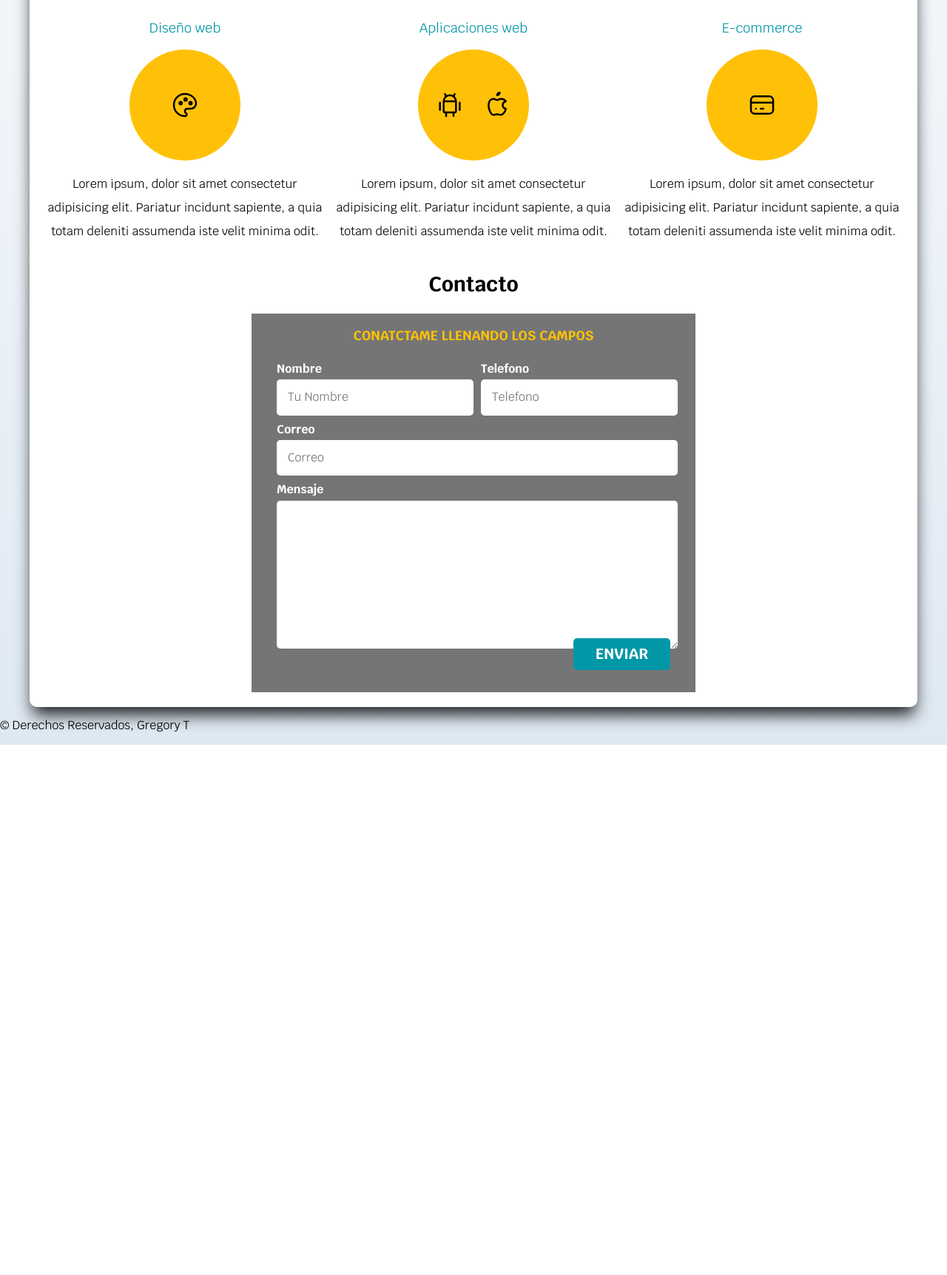
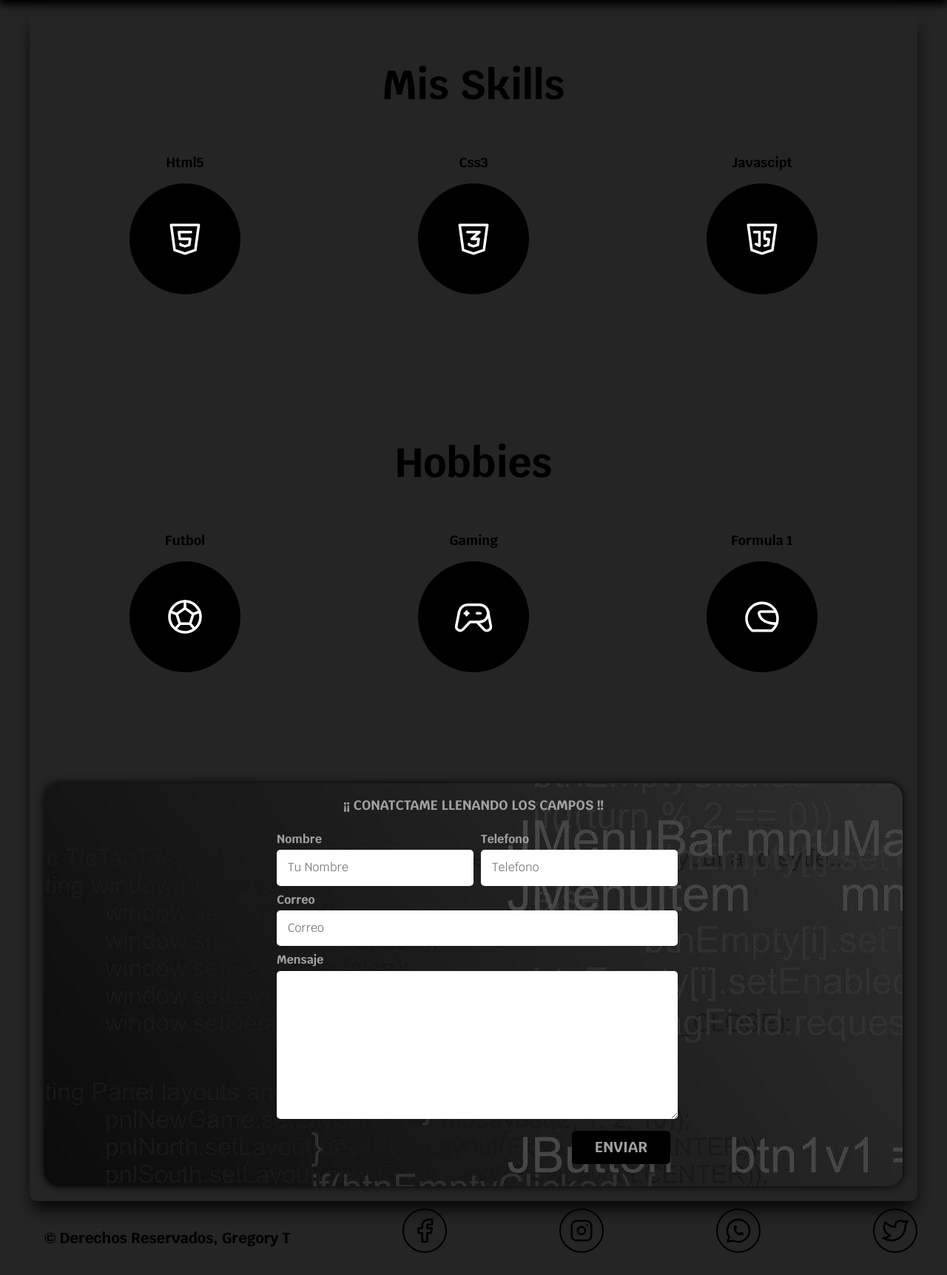
Before and after one commit to Gregoritc/Portafolioudemy, a plain HTML site: page index.html in a window 1280 px wide. Shown: the part 696-2420 px from the top of the page at 74% size. Before the commit the page ends 1703 px from the top, so only its background shows below. Drawn offline with Linux system fonts and the light colour scheme.

Commit message:
proyecto

```diff
--- a/index.html
+++ b/index.html
@@ -4,6 +4,7 @@
 <head>
     <meta charset="UTF-8">
     <meta name="viewport" content="width=device-width, initial-scale=1.0">
+    <link rel="shortcut icon" href="img/logo.svg">
     <link rel="stylesheet" href="normalize.css">
     <link rel="preconnect" href="https://fonts.googleapis.com">
     <link rel="preconnect" href="https://fonts.gstatic.com" crossorigin>
@@ -13,13 +14,16 @@
     <link rel="stylesheet" href="style.css">
 
 
-    <title>Proyecto</title>
+    <title>Portafolio Gregory T</title>
 
 </head>
 
 <body>
-    <header>
-        <h1 class="titulo">Gregory T <span>Freelancer</span></h1>
+    <header class="header">
+        <div class="img">
+            <img src="img/gregorylogo.png.png" width="200rem" height="200rem">
+        </div>
+
     </header>
     <div class="nav-bg">
         <nav class="navegacion-principal contenedor">
@@ -32,96 +36,114 @@
 
     <section class="hero">
         <div class="contenido-hero">
-            <h2>Diseño y Desarrollo Web</h2>
-            <div class="ubicacion">
-                <svg xmlns="http://www.w3.org/2000/svg" class="icon icon-tabler icon-tabler-map-pin" width="88"
-                    height="88" viewBox="0 0 24 24" stroke-width="1.5" stroke="#ffbf00" fill="none"
-                    stroke-linecap="round" stroke-linejoin="round">
-                    <path stroke="none" d="M0 0h24v24H0z" fill="none" />
-                    <path d="M9 11a3 3 0 1 0 6 0a3 3 0 0 0 -6 0" />
-                    <path d="M17.657 16.657l-4.243 4.243a2 2 0 0 1 -2.827 0l-4.244 -4.243a8 8 0 1 1 11.314 0z" />
-                </svg>
-                <p>Santiago de Chile</p>
-            </div><!--.contenido-hero-->
-            <a class="boton" href="#">Contactar</a>
+            <h2>{Diseño y Desarrollo Web}</h2>
+            <!--.contenido-hero-->
+            <!--<a class="boton" href="#">Contactar</a>-->
         </div>
     </section>
 
     <main class="contenedor sombra">
-        <h2>Mis Servicios</h2>
-
+        <div class="cajas">
+            <h2>Mis Skills</h2>
             <div class="servicios">
                 <section class="servicio">
-                <h3>Diseño web</h3>
+                    <h3>Html5</h3>
                     <div class="iconos">
-                    <svg xmlns="http://www.w3.org/2000/svg" class="icon icon-tabler icon-tabler-palette" width="40"
-                        height="40" viewBox="0 0 24 24" stroke-width="1.5" stroke="#000000" fill="none"
+                        <svg xmlns="http://www.w3.org/2000/svg" class="icon icon-tabler icon-tabler-brand-html5"
+                            width="56" height="56" viewBox="0 0 24 24" stroke-width="1.5" stroke="#ffffff" fill="none"
+                            stroke-linecap="round" stroke-linejoin="round">
+                            <path stroke="none" d="M0 0h24v24H0z" fill="none" />
+                            <path d="M20 4l-2 14.5l-6 2l-6 -2l-2 -14.5z" />
+                            <path d="M15.5 8h-7l.5 4h6l-.5 3.5l-2.5 .75l-2.5 -.75l-.1 -.5" />
+                        </svg>
+                    </div>
+                </section>
+
+                <section class="servicio">
+                    <h3>Css3</h3>
+                    <div class="iconos">
+                        <svg xmlns="http://www.w3.org/2000/svg" class="icon icon-tabler icon-tabler-brand-css3"
+                            width="56" height="56" viewBox="0 0 24 24" stroke-width="1.5" stroke="#ffffff" fill="none"
+                            stroke-linecap="round" stroke-linejoin="round">
+                            <path stroke="none" d="M0 0h24v24H0z" fill="none" />
+                            <path d="M20 4l-2 14.5l-6 2l-6 -2l-2 -14.5z" />
+                            <path d="M8.5 8h7l-4.5 4h4l-.5 3.5l-2.5 .75l-2.5 -.75l-.1 -.5" />
+                        </svg>
+                    </div>
+                </section>
+
+                <section class="servicio">
+                    <h3>Javascipt</h3>
+                    <div class="iconos">
+                        <svg xmlns="http://www.w3.org/2000/svg" class="icon icon-tabler icon-tabler-brand-javascript"
+                            width="56" height="56" viewBox="0 0 24 24" stroke-width="1.5" stroke="#ffffff" fill="none"
+                            stroke-linecap="round" stroke-linejoin="round">
+                            <path stroke="none" d="M0 0h24v24H0z" fill="none" />
+                            <path d="M20 4l-2 14.5l-6 2l-6 -2l-2 -14.5z" />
+                            <path d="M7.5 8h3v8l-2 -1" />
+                            <path
+                                d="M16.5 8h-2.5a.5 .5 0 0 0 -.5 .5v3a.5 .5 0 0 0 .5 .5h1.423a.5 .5 0 0 1 .495 .57l-.418 2.93l-2 .5" />
+                        </svg>
+                    </div>
+                </section>
+            </div>
+        </div>
+        <div class="cajas">
+            <h2>Hobbies</h2>
+            <div class="servicios">
+                <section class="servicio">
+                    <h3>Futbol</h3>
+                    <div class="iconos">
+                        <svg xmlns="http://www.w3.org/2000/svg" class="icon icon-tabler icon-tabler-ball-football"
+                            width="56" height="56" viewBox="0 0 24 24" stroke-width="1.5" stroke="#ffffff" fill="none"
+                            stroke-linecap="round" stroke-linejoin="round">
+                            <path stroke="none" d="M0 0h24v24H0z" fill="none" />
+                            <path d="M12 12m-9 0a9 9 0 1 0 18 0a9 9 0 1 0 -18 0" />
+                            <path d="M12 7l4.76 3.45l-1.76 5.55h-6l-1.76 -5.55z" />
+                            <path
+                                d="M12 7v-4m3 13l2.5 3m-.74 -8.55l3.74 -1.45m-11.44 7.05l-2.56 2.95m.74 -8.55l-3.74 -1.45" />
+                        </svg>
+                    </div>
+                </section>
+
+                <section class="servicio">
+                    <h3>Gaming</h3>
+                    <div class="iconos">
+                        <svg xmlns="http://www.w3.org/2000/svg" class="icon icon-tabler icon-tabler-device-gamepad-2"
+                            width="56" height="56" viewBox="0 0 24 24" stroke-width="1.5" stroke="#ffffff" fill="none"
                             stroke-linecap="round" stroke-linejoin="round">
                             <path stroke="none" d="M0 0h24v24H0z" fill="none" />
                             <path
-                            d="M12 21a9 9 0 0 1 0 -18c4.97 0 9 3.582 9 8c0 1.06 -.474 2.078 -1.318 2.828c-.844 .75 -1.989 1.172 -3.182 1.172h-2.5a2 2 0 0 0 -1 3.75a1.3 1.3 0 0 1 -1 2.25" />
-                        <path d="M8.5 10.5m-1 0a1 1 0 1 0 2 0a1 1 0 1 0 -2 0" />
-                        <path d="M12.5 7.5m-1 0a1 1 0 1 0 2 0a1 1 0 1 0 -2 0" />
-                        <path d="M16.5 10.5m-1 0a1 1 0 1 0 2 0a1 1 0 1 0 -2 0" />
+                                d="M12 5h3.5a5 5 0 0 1 0 10h-5.5l-4.015 4.227a2.3 2.3 0 0 1 -3.923 -2.035l1.634 -8.173a5 5 0 0 1 4.904 -4.019h3.4z" />
+                            <path d="M14 15l4.07 4.284a2.3 2.3 0 0 0 3.925 -2.023l-1.6 -8.232" />
+                            <path d="M8 9v2" />
+                            <path d="M7 10h2" />
+                            <path d="M14 10h2" />
                         </svg>
                     </div>
-                <p>Lorem ipsum, dolor sit amet consectetur adipisicing elit. Pariatur incidunt sapiente, a quia totam
-                    deleniti assumenda iste velit minima odit.</p>
                 </section>
 
                 <section class="servicio">
-                <h3>Aplicaciones web</h3>
+                    <h3>Formula 1</h3>
                     <div class="iconos">
-                    <svg xmlns="http://www.w3.org/2000/svg" class="icon icon-tabler icon-tabler-brand-android"
-                        width="40" height="40" viewBox="0 0 24 24" stroke-width="1.5" stroke="#000000" fill="none"
+                        <svg xmlns="http://www.w3.org/2000/svg" class="icon icon-tabler icon-tabler-helmet" width="56"
+                            height="56" viewBox="0 0 24 24" stroke-width="1.5" stroke="#ffffff" fill="none"
                             stroke-linecap="round" stroke-linejoin="round">
                             <path stroke="none" d="M0 0h24v24H0z" fill="none" />
-                        <path d="M4 10l0 6" />
-                        <path d="M20 10l0 6" />
-                        <path d="M7 9h10v8a1 1 0 0 1 -1 1h-8a1 1 0 0 1 -1 -1v-8a5 5 0 0 1 10 0" />
-                        <path d="M8 3l1 2" />
-                        <path d="M16 3l-1 2" />
-                        <path d="M9 18l0 3" />
-                        <path d="M15 18l0 3" />
-                    </svg>
-                    <svg xmlns="http://www.w3.org/2000/svg" class="icon icon-tabler icon-tabler-brand-apple" width="40"
-                        height="40" viewBox="0 0 24 24" stroke-width="1.5" stroke="#000000" fill="none"
-                        stroke-linecap="round" stroke-linejoin="round">
-                        <path stroke="none" d="M0 0h24v24H0z" fill="none" />
+                            <path d="M12 4a9 9 0 0 1 5.656 16h-11.312a9 9 0 0 1 5.656 -16z" />
                             <path
-                            d="M9 7c-3 0 -4 3 -4 5.5c0 3 2 7.5 4 7.5c1.088 -.046 1.679 -.5 3 -.5c1.312 0 1.5 .5 3 .5s4 -3 4 -5c-.028 -.01 -2.472 -.403 -2.5 -3c-.019 -2.17 2.416 -2.954 2.5 -3c-1.023 -1.492 -2.951 -1.963 -3.5 -2c-1.433 -.111 -2.83 1 -3.5 1c-.68 0 -1.9 -1 -3 -1z" />
-                        <path d="M12 4a2 2 0 0 0 2 -2a2 2 0 0 0 -2 2" />
+                                d="M20 9h-8.8a1 1 0 0 0 -.968 1.246c.507 2 1.596 3.418 3.268 4.254c2 1 4.333 1.5 7 1.5" />
                         </svg>
                     </div>
-
-                <p>Lorem ipsum, dolor sit amet consectetur adipisicing elit. Pariatur incidunt sapiente, a quia totam
-                    deleniti assumenda iste velit minima odit.</p>
-            </section>
-
-            <section class="servicio">
-                <h3>E-commerce</h3>
-                <div class="iconos">
-                    <svg xmlns="http://www.w3.org/2000/svg" class="icon icon-tabler icon-tabler-credit-card" width="40"
-                        height="40" viewBox="0 0 24 24" stroke-width="1.5" stroke="#000000" fill="none"
-                        stroke-linecap="round" stroke-linejoin="round">
-                        <path stroke="none" d="M0 0h24v24H0z" fill="none" />
-                        <path d="M3 5m0 3a3 3 0 0 1 3 -3h12a3 3 0 0 1 3 3v8a3 3 0 0 1 -3 3h-12a3 3 0 0 1 -3 -3z" />
-                        <path d="M3 10l18 0" />
-                        <path d="M7 15l.01 0" />
-                        <path d="M11 15l2 0" />
-                    </svg>
             </div>
-                <p>Lorem ipsum, dolor sit amet consectetur adipisicing elit. Pariatur incidunt sapiente, a quia totam
-                    deleniti assumenda iste velit minima odit.</p>
             </section>
         </div> <!-- .servicios-->
 
         <section>
-            <h2>Contacto</h2>
-
+            <div class="contacto">
                 <form class="formulario">
                     <fieldset>
-                    <legend>Conatctame llenando los campos</legend>
+                        <legend>¡¡ Conatctame llenando los campos !!</legend>
 
                         <div class="contenedor-campos">
 
@@ -145,19 +167,55 @@
                                 <textarea class="input-text"></textarea>
                             </div>
                         </div> <!--.contenedor-campos-->
-
                         <div class="alinear-derecha flex">
                             <input class="boton w-sm-100" type="submit" value="Enviar">
                         </div>
                     </fieldset>
                 </form>
+            </div>
         </section>
     </main>
 
-    <footer class="footer">
+    <footer class="footer contenedor">
         <p>&#169; Derechos Reservados, Gregory T</p>
+        <div class="redes">
+            <svg xmlns="http://www.w3.org/2000/svg" class="icon icon-tabler icon-tabler-brand-facebook" width="40"
+                height="40" viewBox="0 0 24 24" stroke-width="1.5" stroke="#000000" fill="none" stroke-linecap="round"
+                stroke-linejoin="round">
+                <path stroke="none" d="M0 0h24v24H0z" fill="none" />
+                <path d="M7 10v4h3v7h4v-7h3l1 -4h-4v-2a1 1 0 0 1 1 -1h3v-4h-3a5 5 0 0 0 -5 5v2h-3" />
+            </svg>
+        </div>
+        <div class="redes">
+            <svg xmlns="http://www.w3.org/2000/svg" class="icon icon-tabler icon-tabler-brand-instagram" width="40"
+                height="40" viewBox="0 0 24 24" stroke-width="1.5" stroke="#000000" fill="none" stroke-linecap="round"
+                stroke-linejoin="round">
+                <path stroke="none" d="M0 0h24v24H0z" fill="none" />
+                <path d="M4 4m0 4a4 4 0 0 1 4 -4h8a4 4 0 0 1 4 4v8a4 4 0 0 1 -4 4h-8a4 4 0 0 1 -4 -4z" />
+                <path d="M12 12m-3 0a3 3 0 1 0 6 0a3 3 0 1 0 -6 0" />
+                <path d="M16.5 7.5l0 .01" />
+            </svg>
+        </div>
+        <div class="redes">
+            <svg xmlns="http://www.w3.org/2000/svg" class="icon icon-tabler icon-tabler-brand-whatsapp" width="40"
+                height="40" viewBox="0 0 24 24" stroke-width="1.5" stroke="#000000" fill="none" stroke-linecap="round"
+                stroke-linejoin="round">
+                <path stroke="none" d="M0 0h24v24H0z" fill="none" />
+                <path d="M3 21l1.65 -3.8a9 9 0 1 1 3.4 2.9l-5.05 .9" />
+                <path
+                    d="M9 10a.5 .5 0 0 0 1 0v-1a.5 .5 0 0 0 -1 0v1a5 5 0 0 0 5 5h1a.5 .5 0 0 0 0 -1h-1a.5 .5 0 0 0 0 1" />
+            </svg>
+        </div>
+        <div class="redes">
+            <svg xmlns="http://www.w3.org/2000/svg" class="icon icon-tabler icon-tabler-brand-twitter" width="40"
+                height="40" viewBox="0 0 24 24" stroke-width="1.5" stroke="#000000" fill="none" stroke-linecap="round"
+                stroke-linejoin="round">
+                <path stroke="none" d="M0 0h24v24H0z" fill="none" />
+                <path
+                    d="M22 4.01c-1 .49 -1.98 .689 -3 .99c-1.121 -1.265 -2.783 -1.335 -4.38 -.737s-2.643 2.06 -2.62 3.737v1c-3.245 .083 -6.135 -1.395 -8 -4c0 0 -4.182 7.433 4 11c-1.872 1.247 -3.739 2.088 -6 2c3.308 1.803 6.913 2.423 10.034 1.517c3.58 -1.04 6.522 -3.723 7.651 -7.742a13.84 13.84 0 0 0 .497 -3.753c0 -.249 1.51 -2.772 1.818 -4.013z" />
+            </svg>
+        </div>
     </footer>
-
 </body>
 
 </html>
--- a/style.css
+++ b/style.css
@@ -1,16 +1,18 @@
-:root {
+/*:root {
     --blanco: #ffffff;
     --oscuro: #212121;
     --primario: #ffc107;
-    --secundario: #0097a7;
+    --secundario: hsla(0, 0%, 0%, 0.877);
     --gris: #757575;
     --grisClaro: #dfe9f3;
-}
+}*/
+
 /*==== GLOBALES===*/
 
 html {
     font-size: 62.5%;
     box-sizing: border-box;
+    scroll-snap-type: y mandatory;
   }
   *, *:before, *:after {
     box-sizing: inherit;
@@ -20,7 +22,7 @@ body {
     font-size: 16px; /* 1rem = 10px */
     font-family: 'Gloria Hallelujah', cursive;
     font-family: 'Krub', sans-serif;
-    background-image: linear-gradient(to top, var(--grisClaro) 0%, var(--blanco) 100% );
+    background-color: hsla(0, 0%, 9%, 0.938);
 }
 
 .contenedor {
@@ -28,10 +30,10 @@ body {
     margin: 0 auto;
 }
 .boton {
-    background-color: var(--secundario);
-    color: var(--blanco);
+    background-color: black;
+    color: hsl(0, 0%, 63%);
     padding: 1rem 3rem;
-    margin-top: 1rem;
+    margin-top: 2rem;
     font-size: 2rem;
     text-decoration: none;
     text-transform: uppercase;
@@ -39,8 +41,20 @@ body {
     border-radius: 0.5rem;
     width: 90%;
     text-align: center;
-    border: none;
+    border: 1px solid black;
+
 }
+/*======= HEADER ======*/
+.header {
+   /*background-color: hsl(0, 0%, 63%);*/
+}
+
+.img {
+    display: flex;
+    justify-content: center;
+    filter: drop-shadow(0px 0px 3px white);
+}
+
 @media (min-width: 768px) {
     .boton {
         width: auto;
@@ -48,13 +62,23 @@ body {
 
 }
 .boton:hover {
+    transition: 0.3s;
+    color: white;
     cursor: pointer;
+    border: 1px solid white;
 }
 .sombra {
     box-shadow: 0px 14px 22px -4px rgba(0,0,0,0.89);
     background-color: var(--blanco);
     padding: 2rem;
     border-radius: 1rem;
+}
+.cajas {
+    padding-bottom: 15rem;
+}
+
+.cajas h2 {
+    font-size: 5.5rem;
 }
 
 
@@ -76,9 +100,10 @@ h1,h2,h3 {
 }
 /*====== TITULOS========*/
 
-.titulo span {
+/*.titulo span {
     font-size: 2rem;
-}
+}*/
+
 /**=====UTILIDADES=========**/
 .w-sm-100 {
     width: 100%;
@@ -96,11 +121,12 @@ h1,h2,h3 {
 }
 .alinear-derecha {
     justify-content: flex-end;
+    margin-top: 2rem;
 
 }
-/*==== VAVEGACION PRINCIPAL ======*/
+/*==== NAVEGACION PRINCIPAL ======*/
 .nav-bg {
-    background-color: var(--secundario);
+    background-color: black;
 }
 
 .navegacion-principal {
@@ -118,26 +144,27 @@ h1,h2,h3 {
 .navegacion-principal a {
     display: block;
     text-align: center;
-    color: var(--blanco);
+    color: hsl(0, 0%, 63%);
     text-decoration: none;
     font-size: 2rem;
     font-weight: 700;
     padding: 1rem;
 }
-.navegacion-principal a:hover {
-    transition: 0.5s;
-    background-color: var(--primario);
-    color: var(--oscuro);
+/*.navegacion-principal*/ a:hover {
+    transition: 0.3s;
+    color: black;
+    text-shadow: 0px 0px 5px white;
 }
 
 /*======== HERO =========*/
 .hero {
-    background-image: url(img/hero.jpg);
+    background-image: url(img/coding.jpg);
     background-repeat: no-repeat;
     background-size: cover;
     height: 450px;
     position: relative;
     margin-bottom: 2rem;
+    box-shadow: 0px 10px 10px black;
 }
 .contenido-hero {
     position: absolute;
@@ -148,11 +175,11 @@ h1,h2,h3 {
     flex-direction: column;
     align-items: center;
     justify-content: center;
-    color: var(--blanco);
 }
-.ubicacion {
-    display: flex;
-    align-items: flex-end;
+.contenido-hero h2 {
+    color: hsl(0, 0%, 63%);
+    font-size: 10rem;
+    text-shadow: 15px 25px 1px rgb(0, 0, 0);
 }
 
 /*======SERVICIOS=========*/
@@ -170,29 +197,34 @@ h1,h2,h3 {
     align-items: center;
 }
 .servicio h3 {
-    color: var(--secundario);
-    font-weight: normal;
+    font-weight: bold;
+}
 
-}
-.servicio p {
-    line-height: 2;
-    text-align: center;
-}
 .servicio .iconos{
     height: 15rem;
     width: 15rem;
-    background-color: var(--primario);
+    background-color: black;
     border-radius: 50%;
     display: flex;
-    justify-content: space-evenly;
+    justify-content: center;
     align-items: center;
+    cursor: pointer;
+}
 
+.iconos:hover{
+    transition: 0.3s;
+    filter: drop-shadow(0px 0px 5px white);
 }
 
 /*=====FORMULARIO=====*/
+.contacto {
+    background-image: url(img/wp2936938.jpg);
+    background-repeat: no-repeat;
+    border-radius: 2rem;
+    box-shadow: 0px 0px 12px black;
+}
 
 .formulario {
-    background-color: var(--gris);
     width: min(60rem, 100%); /**Utiliza el valor mas pequeño**/
     margin: 0 auto; /* Centra sin dysplay;flex*/
     padding: 2rem;
@@ -206,7 +238,7 @@ h1,h2,h3 {
     text-transform: uppercase;
     font-weight: 700;
     margin-bottom: 2rem;
-    color: var(--primario);
+    color: hsl(0, 0%, 63%);
 }
 @media (min-width: 768px) {
     .contenedor-campos {
@@ -226,7 +258,7 @@ h1,h2,h3 {
 
 }
 .campo label {
-    color: var(--blanco);
+    color: hsl(0, 0%, 63%);
     font-weight: bold;
     margin-bottom: .5rem;
     display: block;
@@ -240,5 +272,44 @@ h1,h2,h3 {
     border: none;
     padding: 1.5rem;
     border-radius: .5rem;
+}
 
+/*======FOOTER=========*/
+
+.footer {
+    display: flex;
+    justify-content: space-between;
+    align-items: center;
+    height: 10rem;
 }
+.footer p {
+    font-size: 2rem;
+    font-weight: bold;
+    margin-left: 2rem;
+}
+.redes {
+    height: 6rem;
+    width: 6rem;
+    border-radius: 50%;
+    border: 2px solid black;
+    display: flex;
+    justify-content: center;
+    align-items: center;
+    cursor: pointer;
+    margin-bottom: 2rem;
+}
+.redes:hover {
+    filter: drop-shadow(1px 0px 3px white);
+}
+
+@media (max-width: 768px) {
+
+.footer {
+    flex-direction: column;
+    align-items: center;
+}
+
+.footer p {
+    margin: 1rem 0px;
+}
+}
```
Also changed, not shown: img/coding.jpg (added), img/gregorylogo.png.png (added), img/hero.jpg (deleted), img/logo.svg (added), img/wp2936938.jpg (added), 1 other file. Lines whose indentation alone changed are shown as unchanged.
